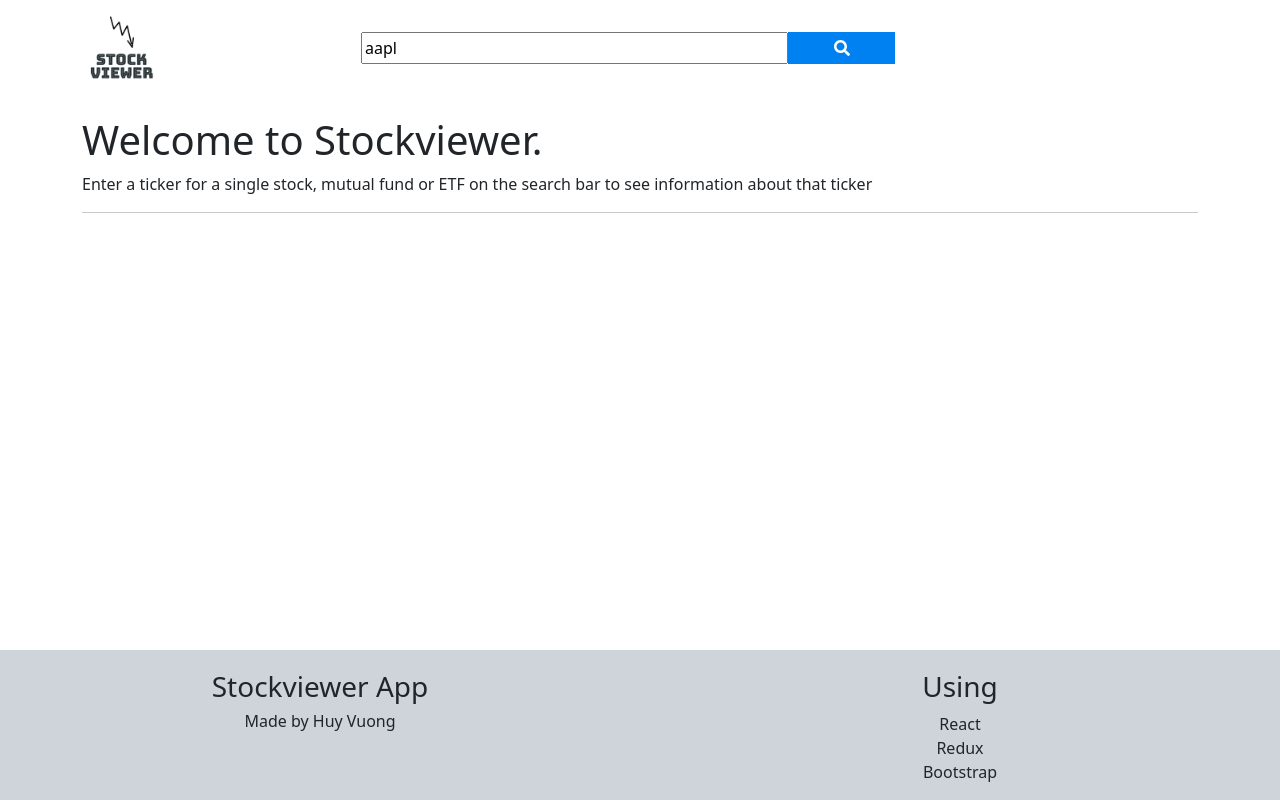
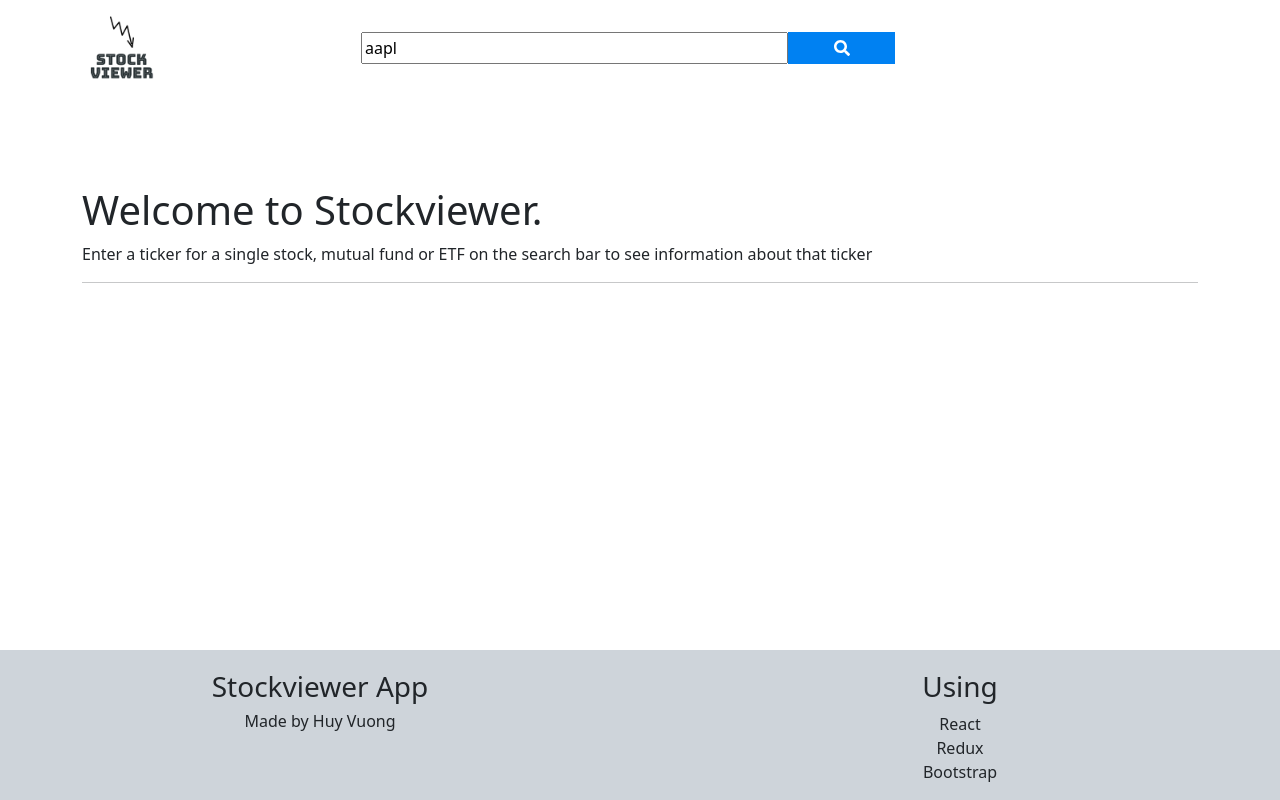
Before and after one commit to huycans/stockviewer, a React (Create React App) app: page / in a window 1280 px wide. Built offline with nearby package versions, Linux system fonts and the light colour scheme.

Commit message:
Refactor tickerInfo classname

```diff
--- a/src/App.tsx
+++ b/src/App.tsx
@@ -20,7 +20,7 @@ function App() {
         <Header />
         <ErrorDisplay />
         <LoadSpinner />
-        <main>
+        <main className="mainContent">
           <Routes>
             <Route path="/" element={<Welcome />} />
             <Route path="/summary" element={<TickerInfo />} />
--- a/src/components/TickerInfo/ETFInfo.tsx
+++ b/src/components/TickerInfo/ETFInfo.tsx
@@ -113,7 +113,7 @@ export default function ETFInfo() {
   ];
 
   return (
-    <div className="tickerInfo">
+    <div>
       <div className="row basicInfo">
         <div className="row">
           <h2>
--- a/src/components/TickerInfo/EquityInfo.tsx
+++ b/src/components/TickerInfo/EquityInfo.tsx
@@ -112,7 +112,7 @@ export default function EquityInfo() {
   ];
 
   return (
-    <div className="tickerInfo">
+    <div>
       <div className="row basicInfo">
         <div className="row">
           <h2>
--- a/src/components/TickerInfo/FundInfo.tsx
+++ b/src/components/TickerInfo/FundInfo.tsx
@@ -95,7 +95,7 @@ export default function FundInfo() {
   ];
 
   return (
-    <div className="tickerInfo">
+    <div>
       <div className="row basicInfo">
         <div className="row">
           <h2>
--- a/src/styles/_tickerInfo.scss
+++ b/src/styles/_tickerInfo.scss
@@ -1,4 +1,4 @@
-.tickerInfo {
+.mainContent {
   margin: 90px 0;
 
   & table, th, td {
```
